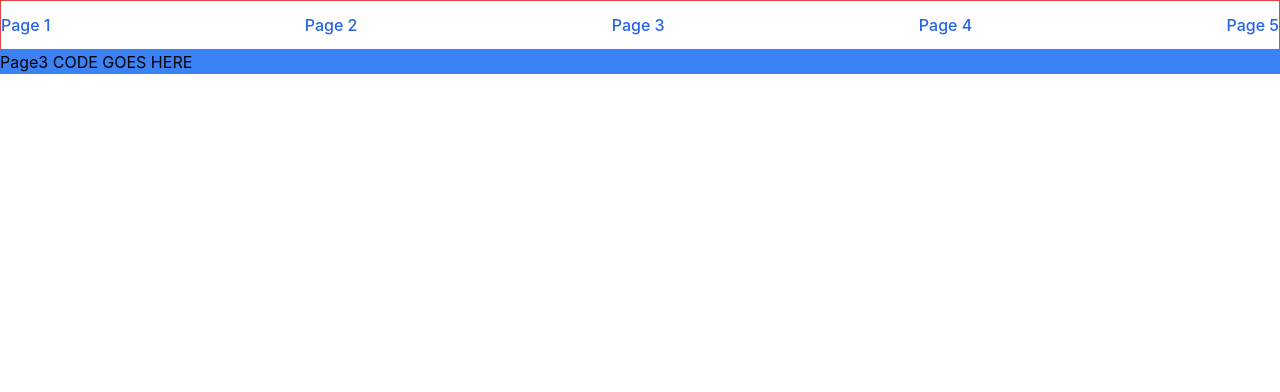
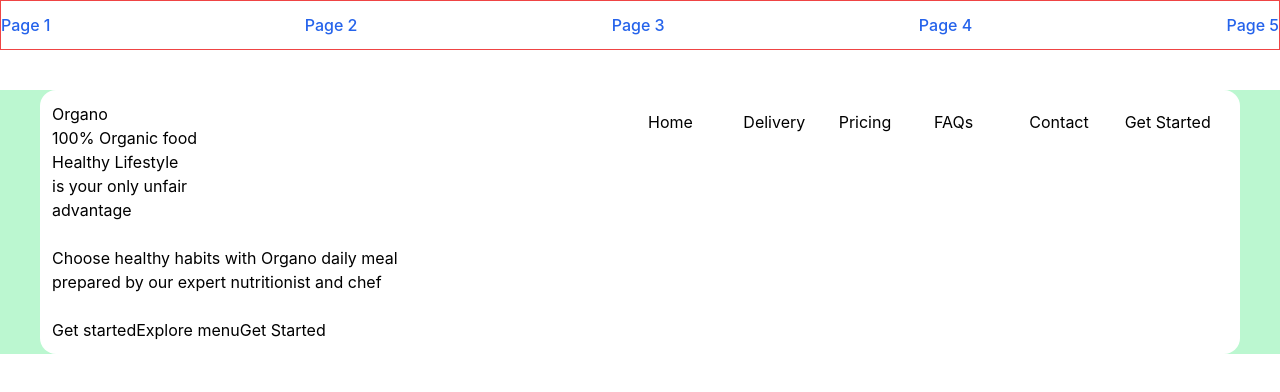
Before and after one commit to StaeyKay/Tailwind-React, a React (Create React App) app: page /page3 in a window 1280 px wide. Shown: the top 392 px of the page. Built offline with nearby package versions, Linux system fonts and the light colour scheme.

Commit message:
OrganoWebReact

```diff
--- a/src/pages/Page3.js
+++ b/src/pages/Page3.js
@@ -1,9 +1,35 @@
-
+import Chanelimagefood from "../assets/images/food.png";
 
 function Page3() {
     return (
-        <div className="bg-blue-500" >
-            <h1>Page3 CODE GOES HERE</h1>
+        <div className="bg-green-200" >
+            <div className="bg-white m-10 p-3 rounded-2xl grid grid-cols-2">
+                <div>
+                    <p class>Organo</p>
+                    <p>100% Organic food</p>
+                    <p>Healthy Lifestyle</p>
+                    <p>is your only unfair</p>
+                    <p>advantage</p><br />
+                    <p>Choose healthy habits with Organo daily meal</p>
+                    <p>prepared by our expert nutritionist and chef</p><br />
+                    <button>Get started</button>
+                    <button>Explore menu</button>
+
+                    <button>Get Started</button>
+                    {/* <div class="col-span-4">
+                        <p>Home Delivery Pricing FAQs Contact <button>Get Started</button></p>
+                    </div> */}
+                </div>
+
+                <div className="grid grid-cols-6 p-2">
+                    <p class="col-span-1">Home</p>
+                    <p class="col-span-1">Delivery</p>
+                    <p class="col-span-1">Pricing</p>
+                    <p class="col-span-1">FAQs</p>
+                    <p class="col-span-1">Contact</p>
+                    <p class="col-span-1">Get Started</p>
+                </div>
+            </div>
         </div>
     );
 }
```
Also changed, not shown: src/assets/images/food.png (added).
